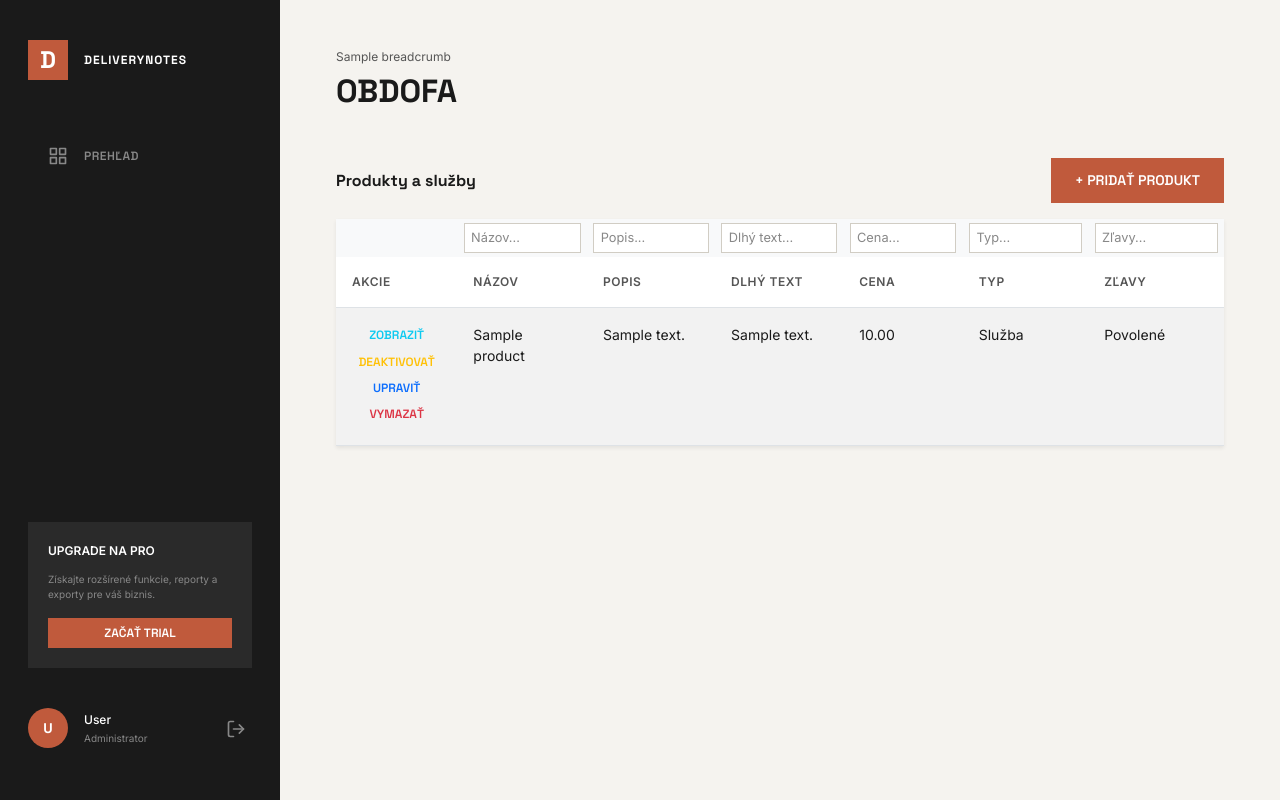
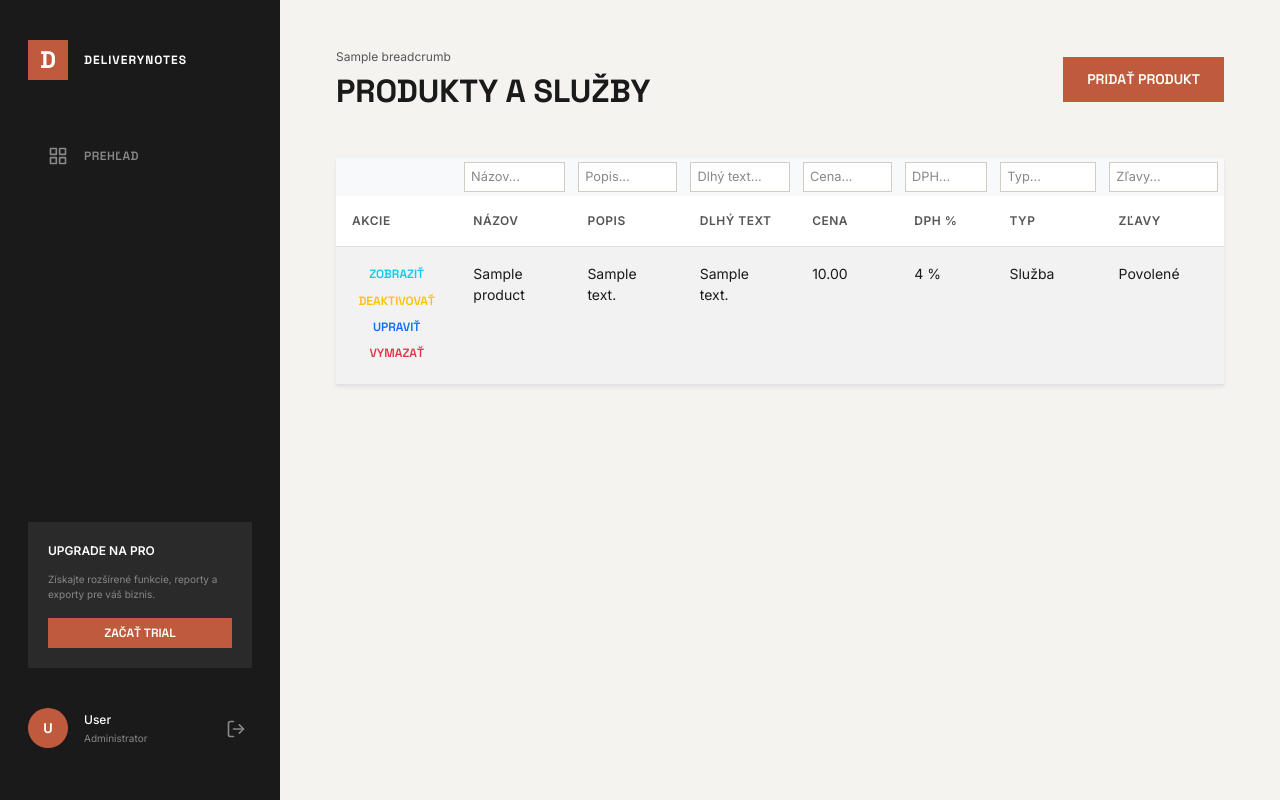
Before and after one commit to finarco/DeliveryNotes_to_CollectInvoice, a Flask app: template templates/products.html in a window 1280 px wide. Run offline with Flask 3, Linux system fonts and the light colour scheme; tables that the repository leaves empty hold one stand-in row (values such as "Sample post"); the template is opened without the code that fills it: values that come from a table or form of the project are taken from there, most other values are stand-ins (such as "Sample title", 1, 10 or a date in 2020); some libraries are stand-ins or nearby versions.

Commit message:
feat: Add Products & Bundles pages to sidebar with new design system
Add Produkty and Kombinácie navigation links to the sidebar under the
manage_orders permission block. Rewrite both templates to use the new
design system (page_title/page_actions blocks). Add missing vat_rate
(DPH %) field to product forms, view modal, and table.

Co-Authored-By: Claude Opus 4.6 <noreply@anthropic.com>

```diff
--- a/templates/components/sidebar.html
+++ b/templates/components/sidebar.html
@@ -47,6 +47,28 @@
               <polyline points="10 9 9 9 8 9"></polyline>
             </svg>
             <span>Objednávky</span>
+          </a>
+        </li>
+
+        <li class="sidebar-nav-item">
+          <a href="{{ url_for('products.list_products') }}" class="sidebar-nav-link">
+            <svg class="sidebar-nav-icon" xmlns="http://www.w3.org/2000/svg" width="20" height="20" viewBox="0 0 24 24" fill="none" stroke="currentColor" stroke-width="2" stroke-linecap="round" stroke-linejoin="round">
+              <path d="M21 16V8a2 2 0 0 0-1-1.73l-7-4a2 2 0 0 0-2 0l-7 4A2 2 0 0 0 3 8v8a2 2 0 0 0 1 1.73l7 4a2 2 0 0 0 2 0l7-4A2 2 0 0 0 21 16z"></path>
+              <polyline points="3.27 6.96 12 12.01 20.73 6.96"></polyline>
+              <line x1="12" y1="22.08" x2="12" y2="12"></line>
+            </svg>
+            <span>Produkty</span>
+          </a>
+        </li>
+
+        <li class="sidebar-nav-item">
+          <a href="{{ url_for('products.list_bundles') }}" class="sidebar-nav-link">
+            <svg class="sidebar-nav-icon" xmlns="http://www.w3.org/2000/svg" width="20" height="20" viewBox="0 0 24 24" fill="none" stroke="currentColor" stroke-width="2" stroke-linecap="round" stroke-linejoin="round">
+              <polygon points="12 2 2 7 12 12 22 7 12 2"></polygon>
+              <polyline points="2 17 12 22 22 17"></polyline>
+              <polyline points="2 12 12 17 22 12"></polyline>
+            </svg>
+            <span>Kombinácie</span>
           </a>
         </li>
         {% endif %}
--- a/templates/products.html
+++ b/templates/products.html
@@ -1,9 +1,13 @@
 {% extends "base.html" %}
+
+{% block page_title %}Produkty a služby{% endblock %}
+
+{% block page_actions %}
+<button type="button" class="btn btn-primary" data-bs-toggle="modal" data-bs-target="#addProductModal">Pridať produkt</button>
+{% endblock %}
+
 {% block content %}
-<div class="d-flex justify-content-between align-items-center mb-3">
-  <h4 class="mb-0">Produkty a služby</h4>
-  <button type="button" class="btn btn-primary" data-bs-toggle="modal" data-bs-target="#addProductModal">+ Pridať produkt</button>
-</div>
+
 <div class="modal fade" id="addProductModal" tabindex="-1">
   <div class="modal-dialog modal-lg">
     <div class="modal-content">
@@ -30,6 +34,10 @@
               <label class="form-label">Cena</label>
               <input class="form-control" name="price" type="number" step="0.01" required>
             </div>
+            <div class="col-md-4">
+              <label class="form-label">DPH %</label>
+              <input class="form-control" name="vat_rate" type="number" step="0.01" value="20">
+            </div>
             <div class="col-md-4 d-flex align-items-center pt-4">
               <div class="form-check">
                 <input class="form-check-input" type="checkbox" name="is_service" id="is_service" checked>
@@ -52,6 +60,7 @@
     </div>
   </div>
 </div>
+
 <div class="modal fade" id="editProductModal" tabindex="-1">
   <div class="modal-dialog modal-lg">
     <div class="modal-content">
@@ -78,6 +87,10 @@
               <label class="form-label">Cena</label>
               <input class="form-control" name="price" type="number" step="0.01" required>
             </div>
+            <div class="col-md-4">
+              <label class="form-label">DPH %</label>
+              <input class="form-control" name="vat_rate" type="number" step="0.01">
+            </div>
             <div class="col-md-4 d-flex align-items-center pt-4">
               <div class="form-check">
                 <input class="form-check-input" type="checkbox" name="is_service" id="edit_is_service">
@@ -100,6 +113,7 @@
     </div>
   </div>
 </div>
+
 <div class="modal fade" id="viewProductModal" tabindex="-1">
   <div class="modal-dialog">
     <div class="modal-content">
@@ -113,6 +127,7 @@
           <dt class="col-sm-4">Popis</dt><dd class="col-sm-8" id="viewProductDescription"></dd>
           <dt class="col-sm-4">Dlhý text</dt><dd class="col-sm-8" id="viewProductLongText"></dd>
           <dt class="col-sm-4">Cena</dt><dd class="col-sm-8" id="viewProductPrice"></dd>
+          <dt class="col-sm-4">DPH %</dt><dd class="col-sm-8" id="viewProductVatRate"></dd>
           <dt class="col-sm-4">Typ</dt><dd class="col-sm-8" id="viewProductType"></dd>
           <dt class="col-sm-4">Zľavy</dt><dd class="col-sm-8" id="viewProductDiscount"></dd>
           <dt class="col-sm-4">Stav</dt><dd class="col-sm-8" id="viewProductStatus"></dd>
@@ -124,6 +139,7 @@
     </div>
   </div>
 </div>
+
 <table class="table table-striped bg-white shadow-sm">
   <thead>
     <tr class="table-filter">
@@ -132,8 +148,9 @@
       <th><input type="text" class="form-control form-control-sm" data-col="2" placeholder="Popis..."></th>
       <th><input type="text" class="form-control form-control-sm" data-col="3" placeholder="Dlhý text..."></th>
       <th><input type="text" class="form-control form-control-sm" data-col="4" placeholder="Cena..."></th>
-      <th><input type="text" class="form-control form-control-sm" data-col="5" placeholder="Typ..."></th>
-      <th><input type="text" class="form-control form-control-sm" data-col="6" placeholder="Zľavy..."></th>
+      <th><input type="text" class="form-control form-control-sm" data-col="5" placeholder="DPH..."></th>
+      <th><input type="text" class="form-control form-control-sm" data-col="6" placeholder="Typ..."></th>
+      <th><input type="text" class="form-control form-control-sm" data-col="7" placeholder="Zľavy..."></th>
     </tr>
     <tr>
       <th>Akcie</th>
@@ -141,6 +158,7 @@
       <th>Popis</th>
       <th>Dlhý text</th>
       <th>Cena</th>
+      <th>DPH %</th>
       <th>Typ</th>
       <th>Zľavy</th>
     </tr>
@@ -155,6 +173,7 @@
           data-description="{{ product.description or '' }}"
           data-long-text="{{ product.long_text or '' }}"
           data-price="{{ product.price }}"
+          data-vat-rate="{{ product.vat_rate }}"
           data-is-service="{{ 1 if product.is_service else 0 }}"
           data-discount-excluded="{{ 1 if product.discount_excluded else 0 }}"
           data-is-active="{{ 1 if product.is_active else 0 }}">Zobraziť</button>
@@ -175,6 +194,7 @@
           data-description="{{ product.description or '' }}"
           data-long-text="{{ product.long_text or '' }}"
           data-price="{{ product.price }}"
+          data-vat-rate="{{ product.vat_rate }}"
           data-is-service="{{ 1 if product.is_service else 0 }}"
           data-discount-excluded="{{ 1 if product.discount_excluded else 0 }}">Upraviť</button>
         <form method="post" action="{{ url_for('products.delete_product', product_id=product.id) }}"
@@ -186,12 +206,14 @@
       <td>{{ product.description }}</td>
       <td>{{ product.long_text }}</td>
       <td>{{ "%.2f"|format(product.price) }}</td>
+      <td>{{ "%.0f"|format(product.vat_rate) }} %</td>
       <td>{{ "Služba" if product.is_service else "Tovar" }}</td>
       <td>{{ "Zakázané" if product.discount_excluded else "Povolené" }}</td>
     </tr>
     {% endfor %}
   </tbody>
 </table>
+
 <script>
 document.getElementById('viewProductModal').addEventListener('show.bs.modal', function(event) {
   var btn = event.relatedTarget;
@@ -199,6 +221,7 @@ document.getElementById('viewProductModal').addEventListener('show.bs.modal', fu
   this.querySelector('#viewProductDescription').textContent = btn.dataset.description || '-';
   this.querySelector('#viewProductLongText').textContent = btn.dataset.longText || '-';
   this.querySelector('#viewProductPrice').textContent = btn.dataset.price || '0';
+  this.querySelector('#viewProductVatRate').textContent = (btn.dataset.vatRate || '20') + ' %';
   this.querySelector('#viewProductType').textContent = btn.dataset.isService === '1' ? 'Služba' : 'Tovar';
   this.querySelector('#viewProductDiscount').textContent = btn.dataset.discountExcluded === '1' ? 'Zakázané' : 'Povolené';
   this.querySelector('#viewProductStatus').textContent = btn.dataset.isActive === '1' ? 'Aktívny' : 'Neaktívny';
@@ -211,6 +234,7 @@ document.getElementById('editProductModal').addEventListener('show.bs.modal', fu
   form.querySelector('[name="description"]').value = btn.dataset.description || '';
   form.querySelector('[name="long_text"]').value = btn.dataset.longText || '';
   form.querySelector('[name="price"]').value = btn.dataset.price || '';
+  form.querySelector('[name="vat_rate"]').value = btn.dataset.vatRate || '20';
   form.querySelector('[name="is_service"]').checked = btn.dataset.isService === '1';
   form.querySelector('[name="discount_excluded"]').checked = btn.dataset.discountExcluded === '1';
 });
```
Also changed, not shown: templates/bundles.html (+12 -4 lines).
